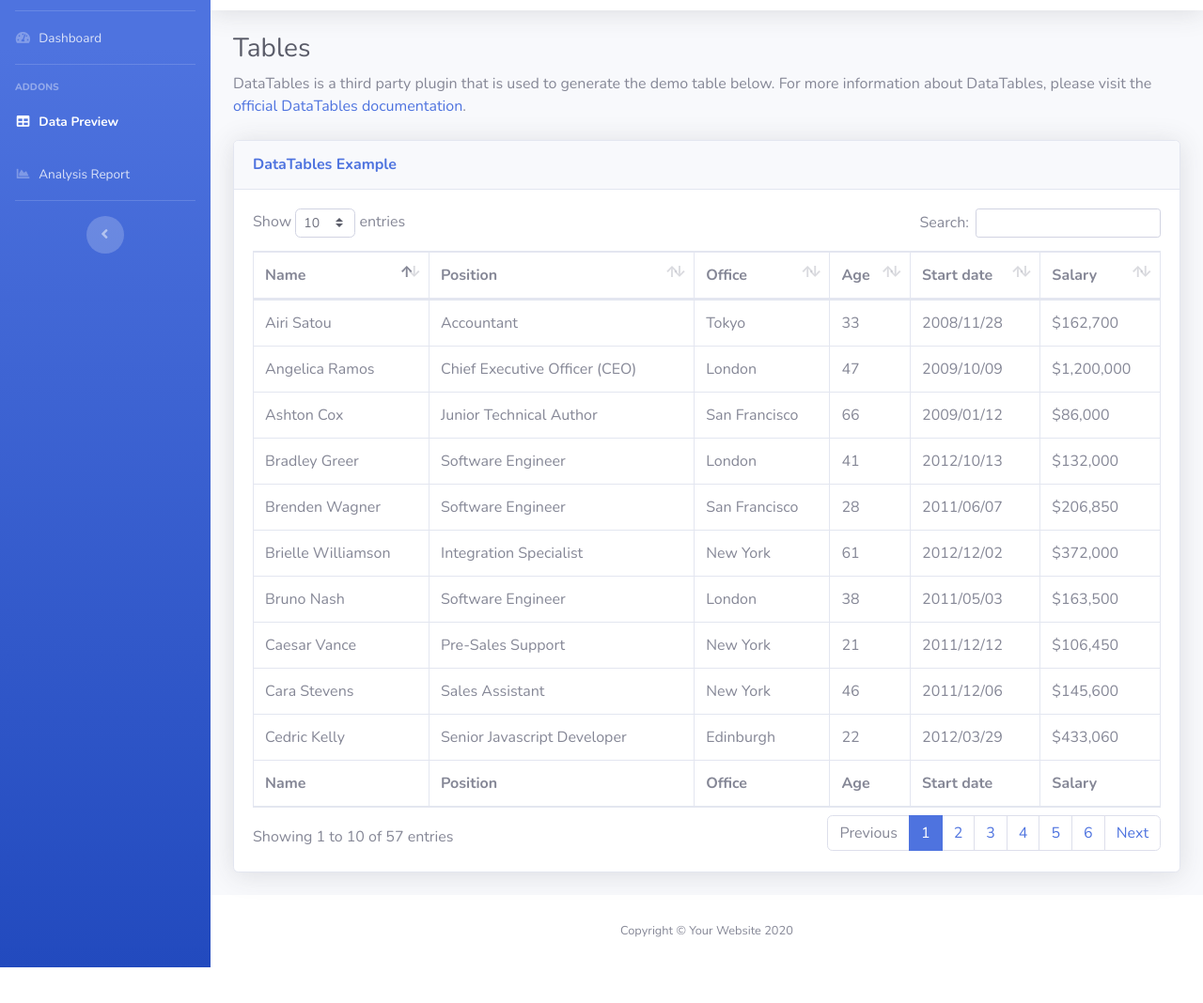
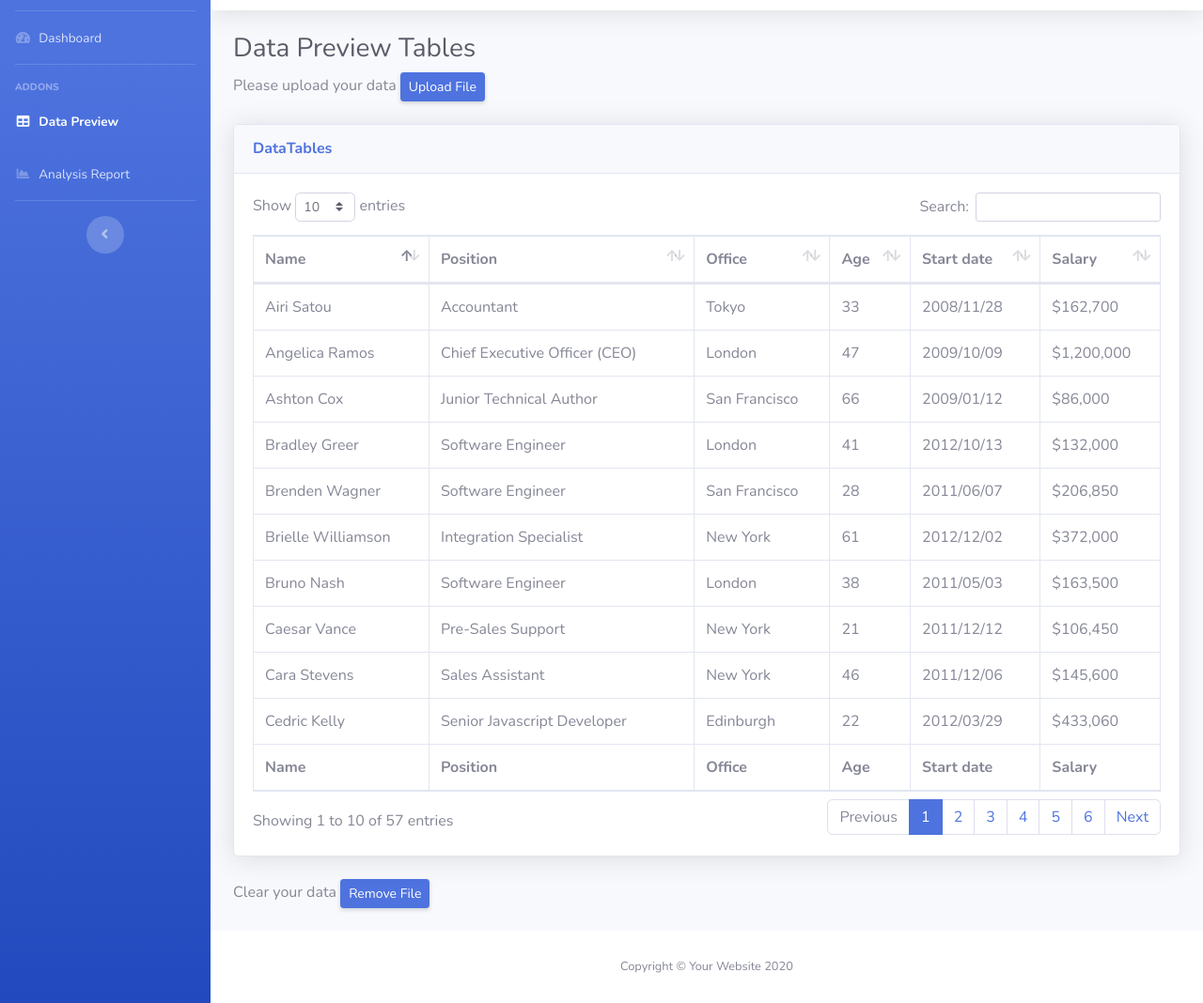
Before and after one commit to Team-gdkOvO-Final-Year-Project/gkdOvO, a website with bundled scripts: page Application/UI pages/tables.html in a window 1280 px wide. Shown: the part 59-1127 px from the top of the page at 94% size. Before the commit the page ends 1089 px from the top, so only its background shows below. Built offline with nearby package versions, Linux system fonts and the light colour scheme.

Commit message:
Update tables.html
upload and remove file button

```diff
--- a/Application/UI pages/tables.html
+++ b/Application/UI pages/tables.html
@@ -135,13 +135,14 @@
                 <div class="container-fluid">
 
                     <!-- Page Heading -->
-                    <h1 class="h3 mb-2 text-gray-800">Tables</h1>
-                    <p class="mb-4">DataTables is a third party plugin that is used to generate the demo table below. For more information about DataTables, please visit the <a target="_blank" href="https://datatables.net">official DataTables documentation</a>.</p>
+                    <h1 class="h3 mb-2 text-gray-800">Data Preview Tables</h1>
+                    <p class = "mb-4">Please upload your data
+                    <a href="#" class="d-none d-sm-inline-block btn btn-sm btn-primary shadow-sm"> Upload File </a></p>
 
                     <!-- DataTales Example -->
                     <div class="card shadow mb-4">
                         <div class="card-header py-3">
-                            <h6 class="m-0 font-weight-bold text-primary">DataTables Example</h6>
+                            <h6 class="m-0 font-weight-bold text-primary">DataTables</h6>
                         </div>
                         <div class="card-body">
                             <div class="table-responsive">
@@ -631,7 +632,9 @@
 
                 </div>
                 <!-- /.container-fluid -->
-
+            <div class="container-fluid">
+            <p class = "mb-4">Clear your data
+                    <a href="#" class="d-none d-sm-inline-block btn btn-sm btn-primary shadow-sm"> Remove File </a></p>
             </div>
             <!-- End of Main Content -->
 
```
